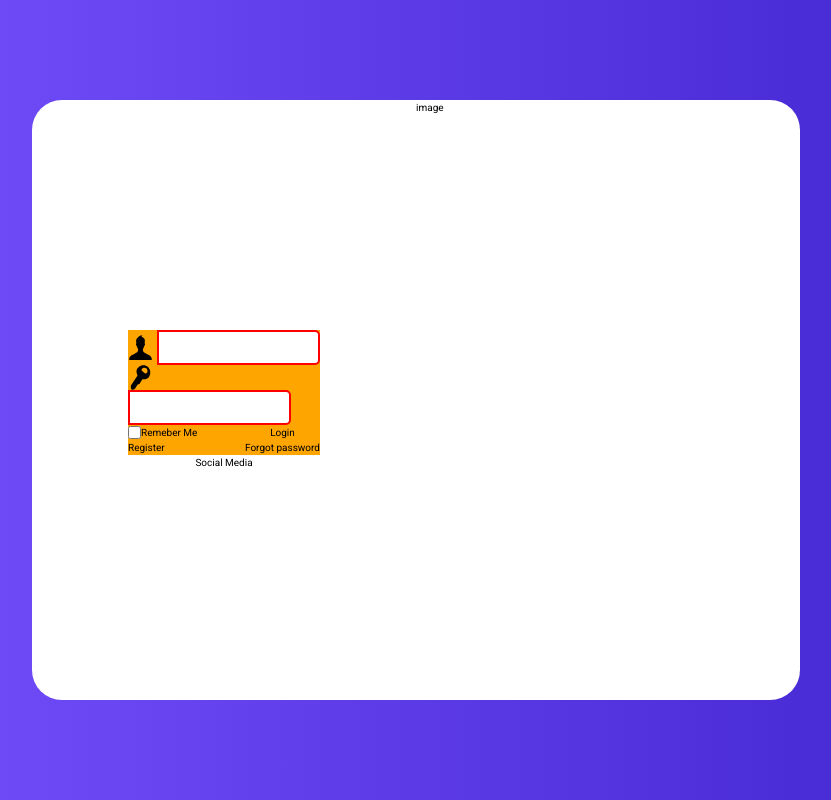
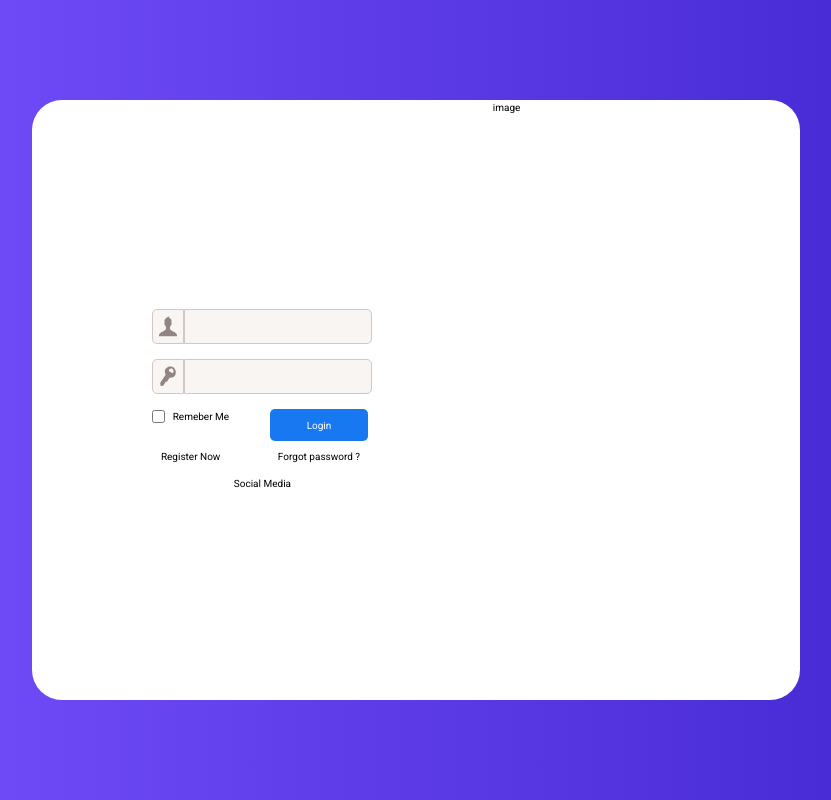
Before and after one commit to KarthikDevadiga/findme-app, a Vue app: page / in a window 1280 px wide. Shown: the whole page, without its empty margins (224-1055 px from the left). Built offline with nearby package versions, Linux system fonts and the light colour scheme.

Commit message:
added styles to login page

```diff
--- a/src/App.vue
+++ b/src/App.vue
@@ -10,13 +10,15 @@ import HelloWorld from './components/HelloWorld.vue'
     <!-- inner square -->
     <div class="h-[60rem] w-3/5 bg-white rounded-[3rem] flex flex-row">
       <!-- Singn up and login functionalities -->
-      <div class="auth w-1/2 flex items-center justify-center">
+      <div class="auth w-3/4 flex items-center justify-center">
         <div class="form_section w-1/2 flex flex-col items-center">
           <div class="login_form w-full">
             <form action="" type="submit" class="login">
-              <div class="login__user-name flex justify-between items-center">
-                <div class="login__user-icon">
-                  <svg class="user-icon h-10 w-10">
+              <div class="login__user-name flex items-center mx-2 mb-6">
+                <div
+                  class="login__user-icon p-2 bg-light-grey rounded-l-lg border border-color-light-3 h-14"
+                >
+                  <svg class="user-icon h-9 w-8 fill-dark-grey">
                     <use
                       xlink:href="src/assets/svg/icomoon/sprite.svg#icon-user"
                     ></use>
@@ -24,9 +26,11 @@ import HelloWorld from './components/HelloWorld.vue'
                 </div>
                 <input class="login__login-input" type="text" />
               </div>
-              <div class="login__user-password">
-                <div class="login__key-icon">
-                  <svg class="key-icon h-10 w-10">
+              <div class="login__user-password flex items-center mx-2 mb-6">
+                <div
+                  class="login__key-icon p-2 bg-light-grey rounded-l-lg border border-color-light-3 h-14"
+                >
+                  <svg class="key-icon h-9 w-8 fill-dark-grey">
                     <use
                       xlink:href="src/assets/svg/icomoon/sprite.svg#icon-key"
                     ></use>
@@ -34,8 +38,10 @@ import HelloWorld from './components/HelloWorld.vue'
                 </div>
                 <input class="login__login-input" type="text" />
               </div>
-              <div class="login__button_login flex justify-between">
-                <div class="login__remeber-section">
+              <div class="login__button_login flex justify-between m-2">
+                <div
+                  class="login__remeber-section flex flex-col justify-between items-center"
+                >
                   <div class="check-box-section flex">
                     <input
                       name="RememberMe"
@@ -43,17 +49,19 @@ import HelloWorld from './components/HelloWorld.vue'
                       id="remember-me"
                       value="remember-me"
                     />
-                    <p class="login__remberme-me">Remeber Me</p>
+                    <p class="login__remberme-me ml-3 self-start">Remeber Me</p>
                   </div>
 
-                  <button class="login__register-link" href="#">
-                    Register
+                  <button class="login__register-link mb-3" href="#">
+                    Register Now
                   </button>
                 </div>
-                <div class="login__loginButton-section flex flex-col">
-                  <button>Login</button>
-                  <button class="login__register-link" href="#">
-                    Forgot password
+                <div class="login__loginButton-section flex flex-col mr-2">
+                  <button class="p-3.5 bg-color-blue-1 text-[#FFF] rounded-lg">
+                    Login
+                  </button>
+                  <button class="login__register-link m-3" href="#">
+                    Forgot password ?
                   </button>
                 </div>
               </div>
@@ -72,15 +80,21 @@ import HelloWorld from './components/HelloWorld.vue'
 <style scoped lang="scss">
 // need to change the backgroud color for input field and icon
 .login {
-  background-color: orange;
+  // background-color: orange;
 
   &__login-input {
-    border: 2px solid red;
+    border: 1px solid #d3c7c3;
     height: 3.5rem;
     width: 85%;
     border-radius: 5px;
     border-top-left-radius: 0px;
     border-bottom-left-radius: 0px;
+    background-color: #f9f5f3;
+    padding-left: 1rem;
+
+    &:focus {
+      outline: none;
+    }
   }
 }
 </style>
--- a/tailwind.config.js
+++ b/tailwind.config.js
@@ -6,6 +6,10 @@ module.exports = {
       colors: {
         "color-primary-1": "#4024cd",
         "color-primary-2": "#7752fe",
+        "dark-grey": "#918581",
+        "light-grey": "#f9f5f3",
+        "color-light-3": "#d3c7c3",
+        "color-blue-1": "#1778f2",
       },
       minHeight: {
         "height-ratio": "calc(100vh - 2 * 4vw)",
```
